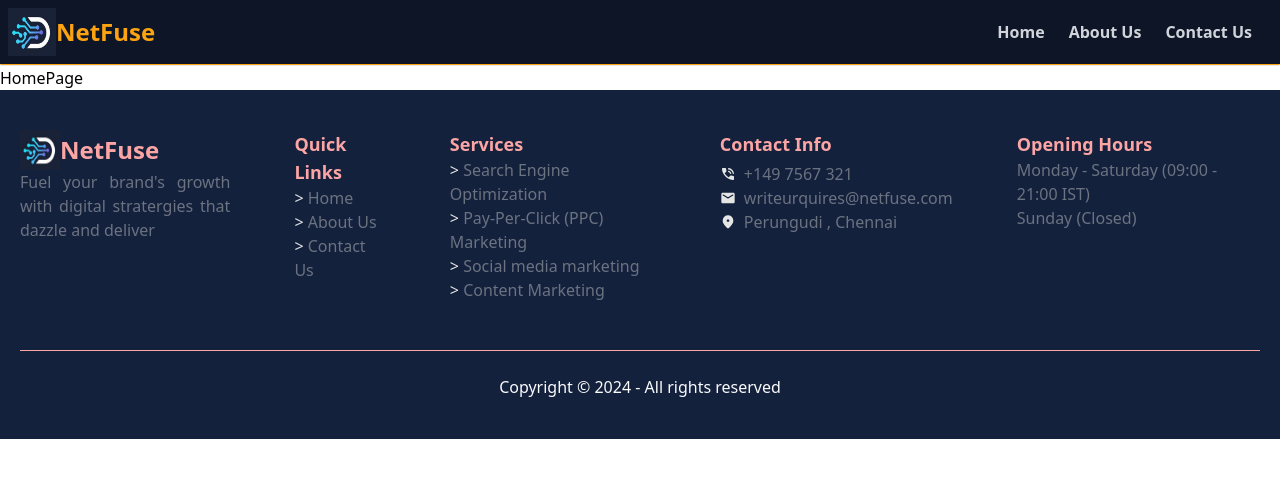
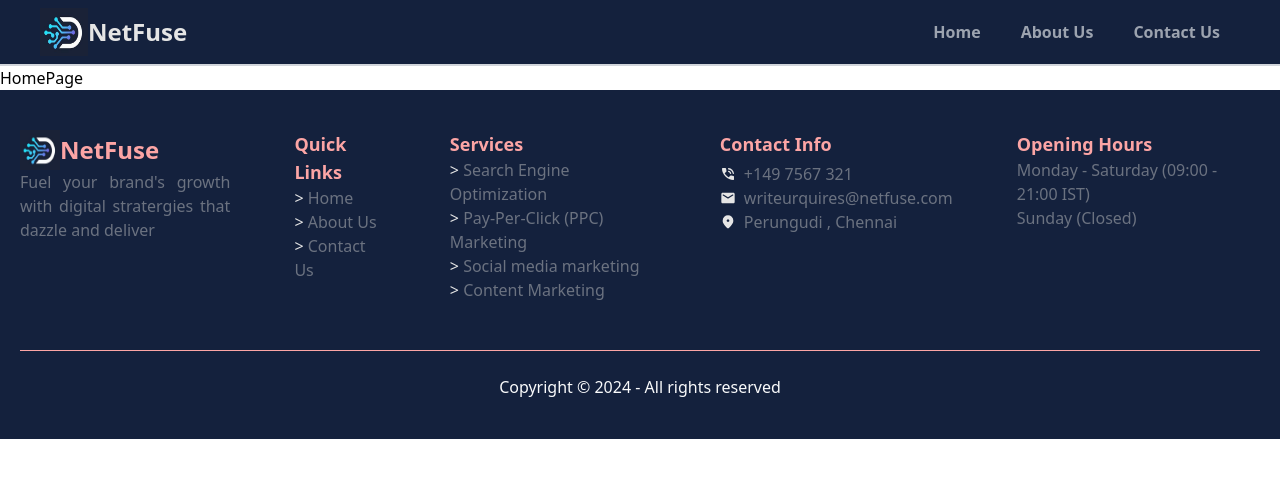
Before and after one commit to MUTHUAKALYA/netfuse, a React (Vite) app: page / in a window 1280 px wide. Shown: the top 478 px of the page. Built offline with nearby package versions, Linux system fonts and the light colour scheme.

Commit message:
header component created

```diff
--- a/src/components/Header.jsx
+++ b/src/components/Header.jsx
@@ -3,7 +3,7 @@ import { Link } from "react-router-dom";
 const Header = () => {
   return (
     <>
-      <header className="bg-[#0d1527]  flex justify-between items-center p-2">
+      <header className="bg-darkSecondary flex justify-between items-center p-2 px-10">
         <div className="flex items-center ">
           <img
             src="public/logo.png"
@@ -11,11 +11,11 @@ const Header = () => {
             className="w-12 h-12 "
           />
           <Link to={"/"}>
-            <h1 className="text-lightPrimary font-bold text-2xl">NetFuse</h1>
+            <h1 className="text-lightSecondary font-bold text-2xl">NetFuse</h1>
           </Link>
         </div>
         <nav>
-          <ul className="flex gap-x-6 font-semibold text-gray-300 pe-5">
+          <ul className="flex gap-x-10 font-semibold text-gray-400 pe-5">
             <Link to={"/"}>
               <li
                 className="hover:text-neutral hover:cursor-pointer"
@@ -45,7 +45,7 @@ const Header = () => {
           </ul>
         </nav>
       </header>
-      <hr className="border border-t-lightPrimary" />
+      <hr className="border border-gray-300" />
     </>
   );
 };
```
